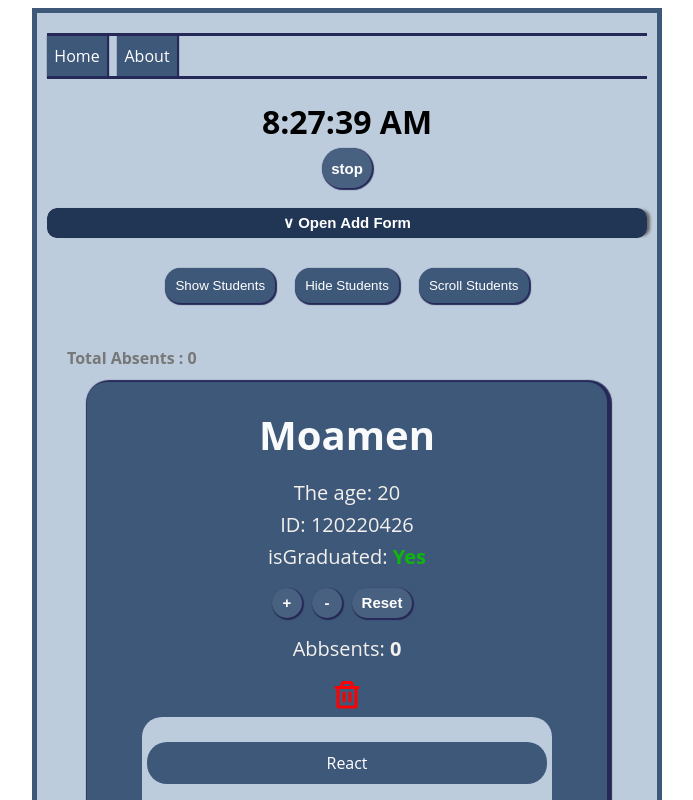
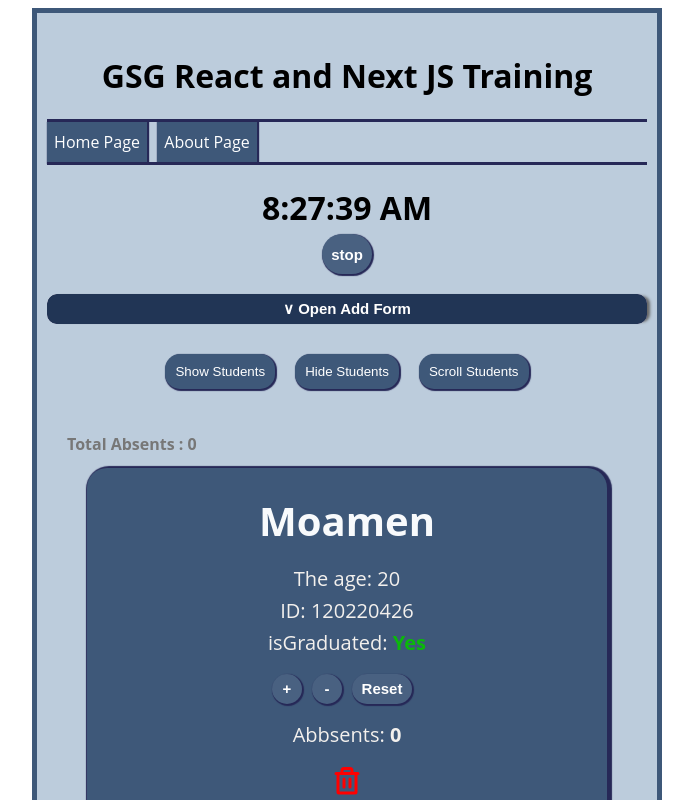
Before and after one commit to Moamen-Yazouri/Student-App, a React app in the folder Student-App/: page / in a window 1280 px wide. Shown: the top 800 px of the page, without its empty margins (293-986 px from the left). Built offline with nearby package versions, Linux system fonts and the light colour scheme; the HTML template or start-up script is replaced by a standard one.

Commit message:
React Router Dom instalation and examle of using.

```diff
--- a/Student-App/package.json
+++ b/Student-App/package.json
@@ -13,7 +13,8 @@
     "@fontsource/open-sans": "^5.1.1",
     "@phosphor-icons/react": "^2.1.7",
     "react": "^18.3.1",
-    "react-dom": "^18.3.1"
+    "react-dom": "^18.3.1",
+    "react-router-dom": "^7.1.1"
   },
   "devDependencies": {
     "@eslint/js": "^9.15.0",
--- a/Student-App/src/App.css
+++ b/Student-App/src/App.css
@@ -28,7 +28,7 @@ nav {
 }
 nav a {
   margin-right: 10px;
-  width: 60px;
+  width: 100px;
   height: 100%;
   border-radius: 0;
   display: flex;
--- a/Student-App/src/App.tsx
+++ b/Student-App/src/App.tsx
@@ -1,30 +1,24 @@
-import { useState } from 'react';
 import './App.css'
-import Main from './screens/Main/Main.screens';
-import About from './screens/About/About.screens';
+import Main from './screens/Main.screens';
+import About from './screens/About.screens';
+import NotFound from './screens/NotFound.screens';
+import { BrowserRouter, Link, Route, Routes } from 'react-router-dom';
 function App() {
-  const screen = window.location.pathname;
   return (
-    <>
-      <nav>
-        <a href='/'>Home</a>
-        <a href = '/about'>About</a>
-      </nav>
-      {
-        screen === "/" ?
-          <Main/>
-        :
-        screen === '/about' ?
-          <About/>
-
-          :<>
-            <h2>Cannot Found The Page 404</h2>
-            <p>
-              We Cannot Find This Page.
-            </p>
-          </>
-      }
-    </>
+    <BrowserRouter>
+      <h1>GSG React and Next JS Training</h1>
+      <>
+        <nav>
+          <Link to='/'>Home Page</Link>
+          <Link to = '/about'>About Page</Link>
+        </nav>
+        <Routes>
+          <Route path="/" element={<Main/>} />
+          <Route path="/about" element={<About/>}/>
+          <Route path="*" element={<NotFound/>}/>
+        </Routes>
+      </>
+    </BrowserRouter>
   )
 }
 
--- /dev/null
+++ b/Student-App/src/screens/NotFound.screens.tsx
@@ -0,0 +1,13 @@
+
+const NotFound = () => {
+    return (
+        <>
+            <h2 style={{textAlign: 'center'}}>Cannot Found The Page 404</h2>
+            <p>
+                We Cannot Find This Page.
+            </p>
+        </>
+    )
+}
+
+export default NotFound;
```
Also changed, not shown: Student-App/src/screens/Main.screens.tsx (renamed from Student-App/src/screens/Main/Main.screens.tsx, +4 -4 lines), Student-App/src/screens/About.screens.tsx (renamed from Student-App/src/screens/About/About.screens.tsx), Student-App/src/screens/About/About.screens.css (deleted), Student-App/src/screens/Main/Main.screens.css (deleted), 1 other file (tests, documents, lock files or other folders).
